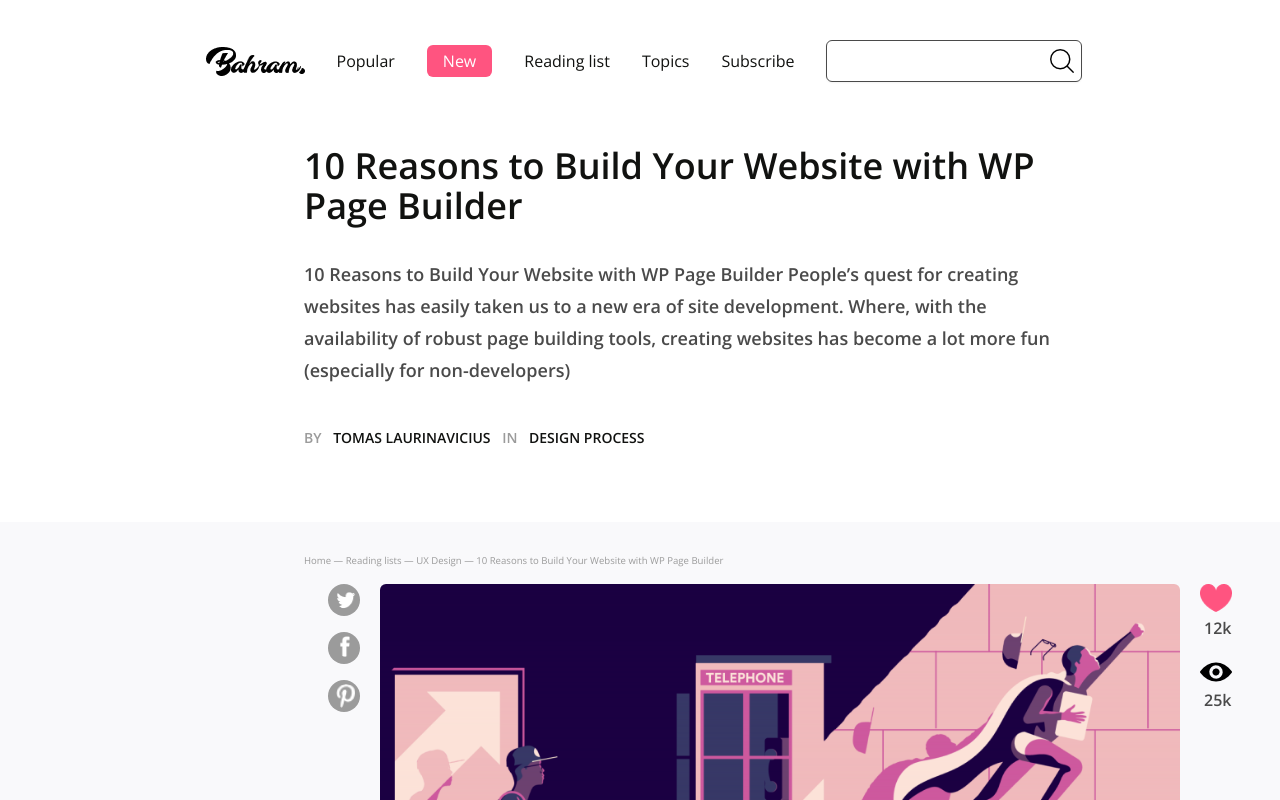
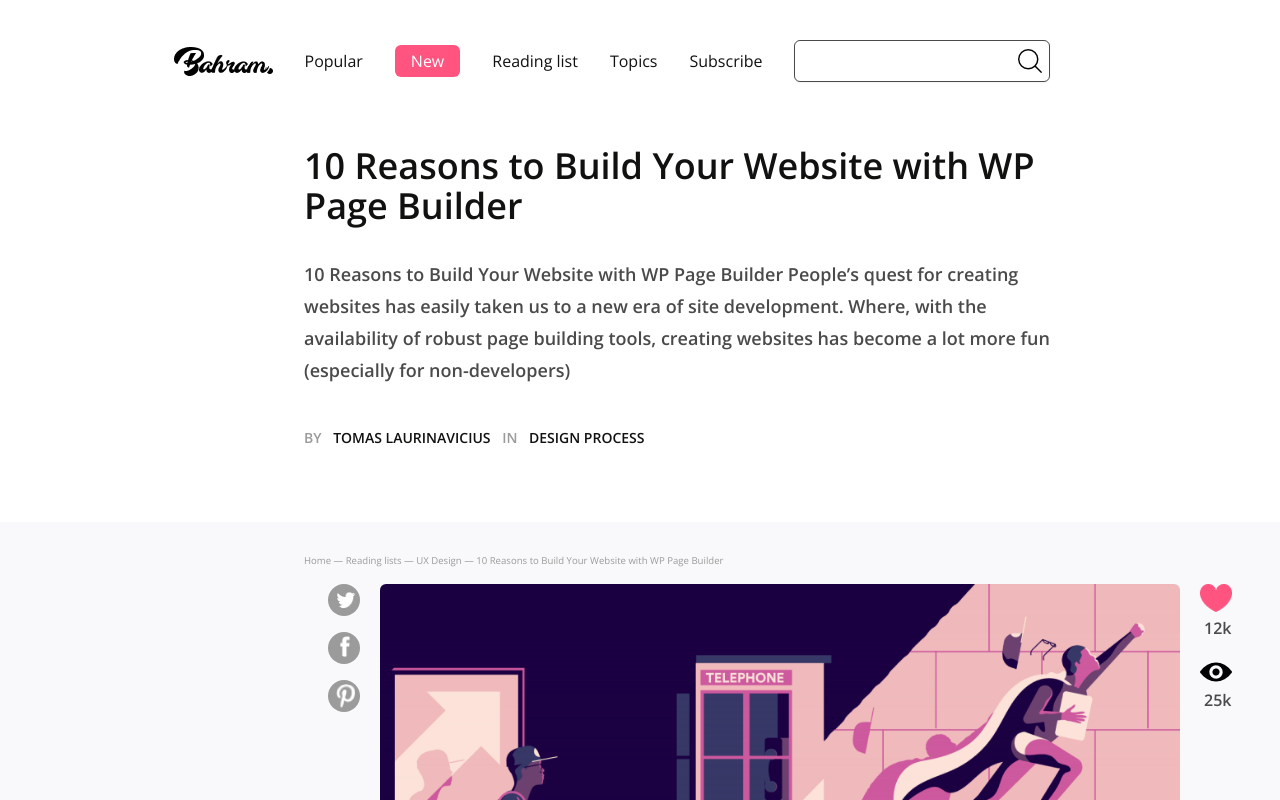
Before and after one commit to ManasJadhav/Internship-task1, a React (Create React App) app: page / in a window 1280 px wide. Shown: the top 800 px of the page. Built offline with nearby package versions, Linux system fonts and the light colour scheme.

Commit message:
solved prb in hosting

```diff
--- a/src/components/Navbar.js
+++ b/src/components/Navbar.js
@@ -4,7 +4,7 @@
 export default function Navbar() {
   return (
     <div className="flex justify-evenly text-heading">
-      <ul className="flex space-x-8 items-center mt-10 ml-16">
+      <ul className="flex space-x-8 items-center mt-10">
         <li>
           <img src={companyLogo} alt="logo" />
         </li>
```
